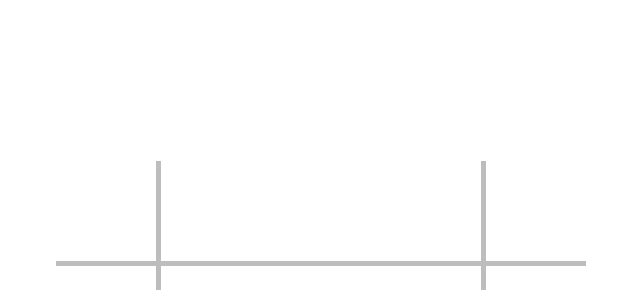
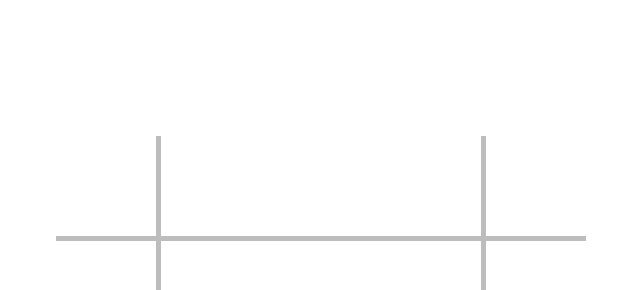
Before and after one commit to BogdanDranicin/block.github.io, a plain HTML site: page index.html in a window 1280 px wide. Shown: the part 59-349 px from the top of the page, without its empty margins (319-959 px from the left). Drawn offline with Linux system fonts and the light colour scheme.

Commit message:
Update styel.css

```diff
--- a/css/styel.css
+++ b/css/styel.css
@@ -1,12 +1,15 @@
 html {
     font-size: 50px;
+    height: 100%;
 }
 
 body {
+    min-height: 100%;
     margin: 0;
     font: 1.6rem/2rem sans-serif;
     display: flex;
-    padding-top: 40vh;
+    align-items: center;
+    justify-content: center;
 }
 
 div {
```
